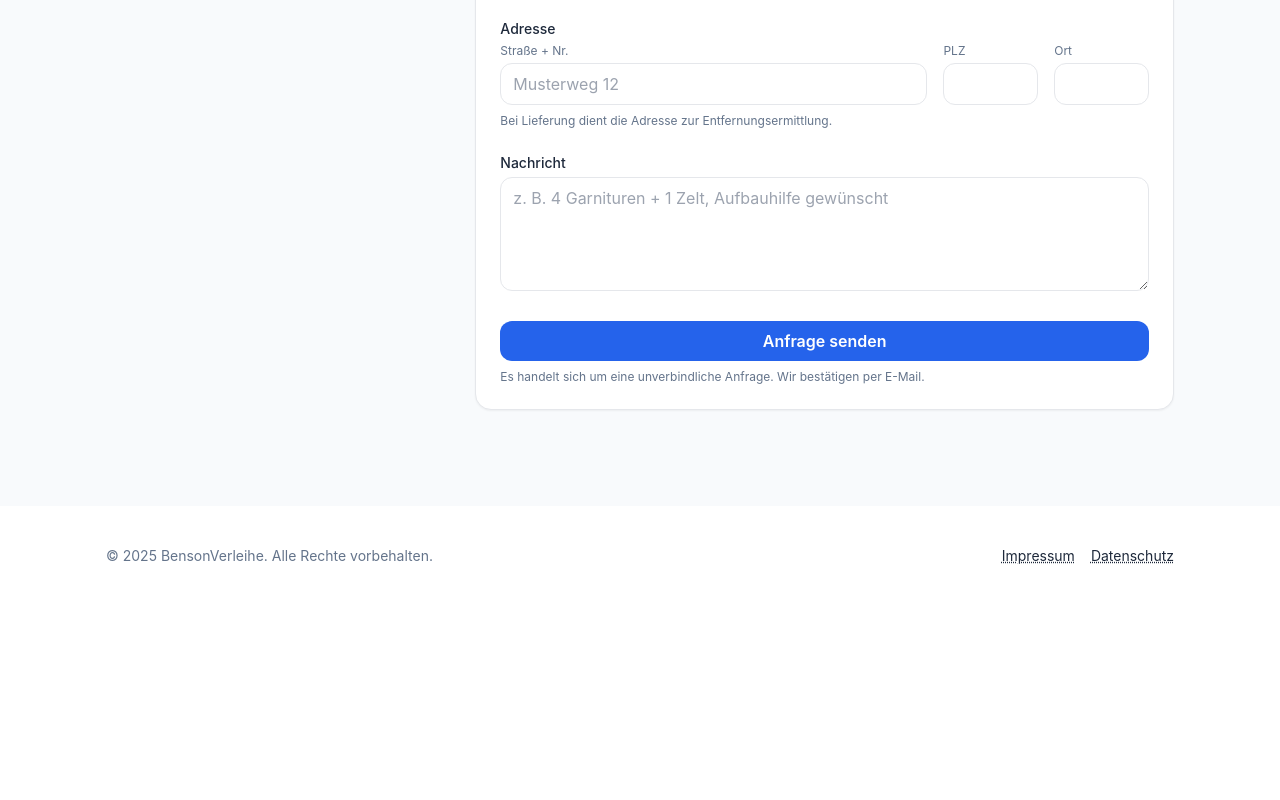
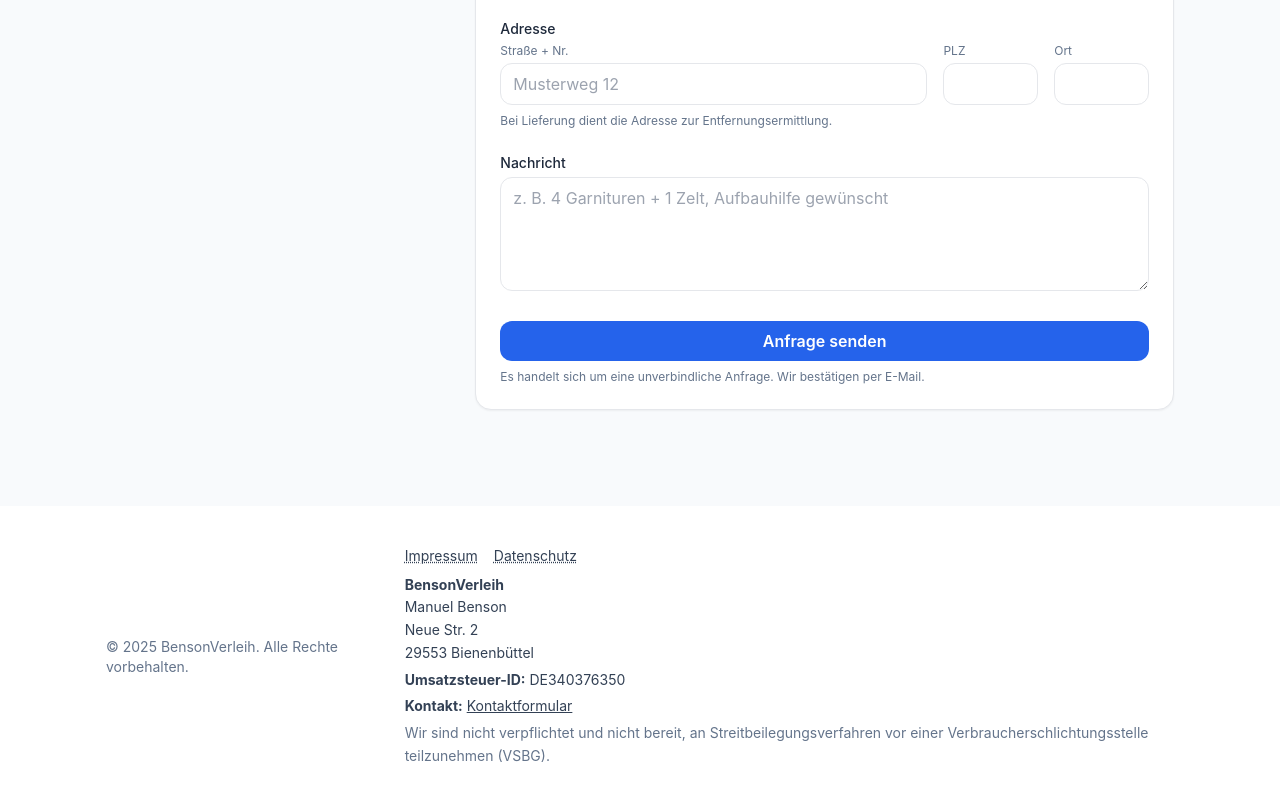
Before and after one commit to ManuBen88/bensonverleih, a plain HTML site: page index.html in a window 1280 px wide. Shown: the part 3087-3887 px from the top of the page. Before the commit the page ends 3693 px from the top, so only its background shows below. Drawn offline with nearby package versions, Linux system fonts and the light colour scheme; some packages are replaced by stand-ins of ours.

Commit message:
Update index.html

```diff
--- a/index.html
+++ b/index.html
@@ -236,14 +236,41 @@
 
 
     <footer class="py-10">
-        <div class="mx-auto container-tight px-4 flex flex-col md:flex-row items-center justify-between gap-4">
-            <p class="text-sm text-slate-500 dark:text-slate-400">© <span id="year"></span> BensonVerleihe. Alle Rechte vorbehalten.</p>
-            <nav class="flex items-center gap-4 text-sm">
-                <a href="#" id="openImpressum" class="underline decoration-dotted">Impressum</a>
-                <a href="#" id="openPrivacy" class="underline decoration-dotted">Datenschutz</a>
+    <div class="mx-auto container-tight px-4 flex flex-col md:flex-row items-start md:items-center justify-between gap-6">
+        <p class="text-sm text-slate-500 dark:text-slate-400">
+            © <span id="year"></span> BensonVerleih. Alle Rechte vorbehalten.
+        </p>
+
+        <div class="text-sm text-slate-700 dark:text-slate-300">
+            <nav class="flex items-center gap-4 mb-2">
+                <a href="#impressum" class="underline decoration-dotted">Impressum</a>
+                <a href="#privacy" class="underline decoration-dotted">Datenschutz</a>
             </nav>
+
+            <!-- Impressum im Footer -->
+            <section id="impressum" class="leading-relaxed">
+                <strong>BensonVerleih</strong><br>
+                Manuel Benson<br>
+                <address class="not-italic">
+                    Neue Str. 2<br>
+                    29553 Bienenbüttel
+                </address>
+                <div class="mt-1">
+                    <strong>Umsatzsteuer-ID:</strong> DE340376350
+                </div>
+                <div class="mt-1">
+                    <strong>Kontakt:</strong>
+                    <a href="#contact" class="underline">Kontaktformular</a>
+                    <!-- Alternativ: Telefonnummer hier angeben -->
+                </div>
+                <div class="mt-1 text-slate-500 dark:text-slate-400">
+                    Wir sind nicht verpflichtet und nicht bereit, an Streitbeilegungsverfahren
+                    vor einer Verbraucherschlichtungsstelle teilzunehmen (VSBG).
+                </div>
+            </section>
         </div>
-    </footer>
+    </div>
+</footer>
 
     <!-- Google Maps JS (Distance Matrix) -->
     <script src="https://maps.googleapis.com/maps/api/js?key=AIzaSyDKd4jZJC45ylDaxympTWnftc35ypUdzeo&libraries=places"></script>
```
